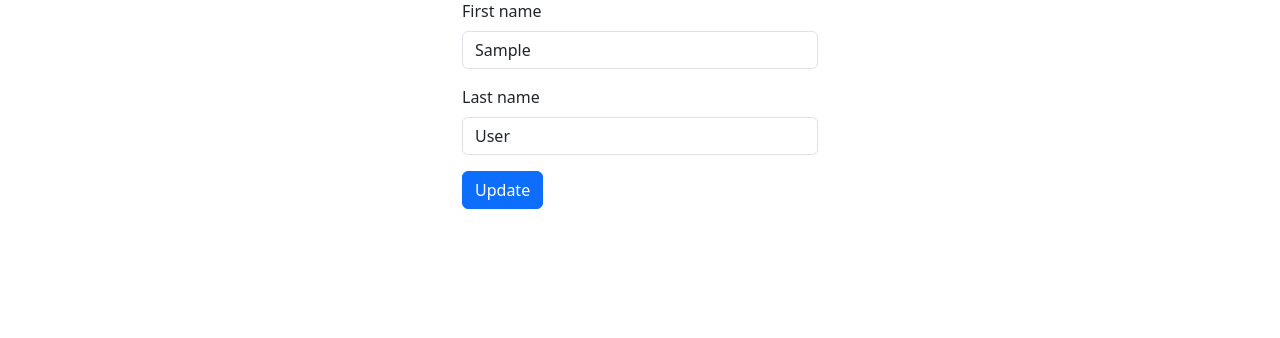
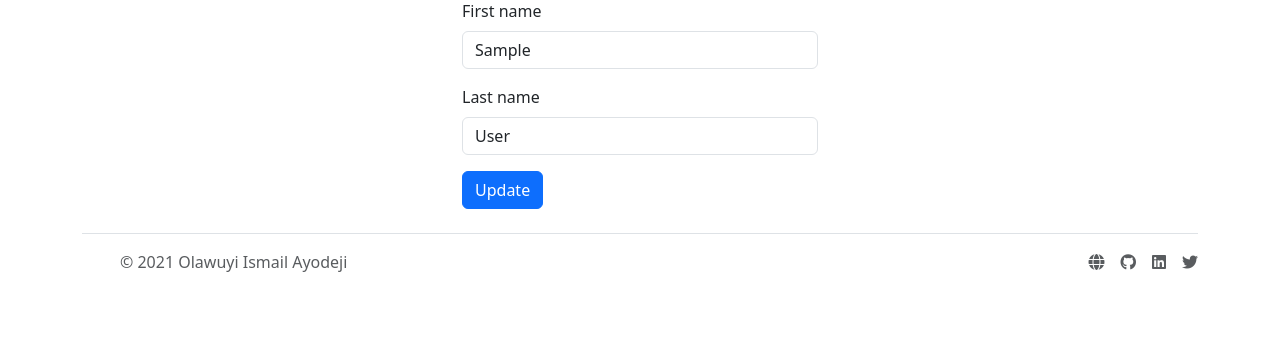
Before and after one commit to Olaism/note-app, a Django app: page /profile/ in a window 1280 px wide. Shown: the part 237-575 px from the top of the page. Run offline with Django 3.2, Linux system fonts and the light colour scheme; the visitor is signed in with stand-in values (Sample User, id 1); some libraries are stand-ins or nearby versions.

Commit message:
Add footer

```diff
--- a/templates/base.html
+++ b/templates/base.html
@@ -50,6 +50,21 @@
     <div class="container">
         {% block content %}
         {% endblock content %}
+        <footer class="d-flex flex-wrap justify-content-between align-items-center py-3 my-4 border-top">
+            <div class="col-md-4 d-flex align-items-center">
+              <a href="/" class="mb-3 me-2 mb-md-0 text-muted text-decoration-none lh-1">
+                <svg class="bi" width="30" height="24"><use xlink:href="#bootstrap"/></svg>
+              </a>
+              <span class="text-muted">&copy; 2021 Olawuyi Ismail Ayodeji</span>
+            </div>
+
+            <ul class="nav col-md-4 justify-content-end list-unstyled d-flex">
+                <li class="ms-3"><a class="text-muted" href="https://www.olaism-portfolio.herokuapp.com"><i class="fa-solid fa-globe"></i></a></li>
+                <li class="ms-3"><a class="text-muted" href="https://www.github.com/olaism"><i class="fa-brands fa-github"></i></a></li>
+                <li class="ms-3"><a class="text-muted" href="https://www.linkedin.com/in/ismail-olawuyi-3ab475208"><i class="fa-brands fa-linkedin"></i></a></li>
+                <li class="ms-3"><a class="text-muted" href="https://www.twitter.com/olaism"><i class="fa-brands fa-twitter"></i></a></li>
+            </ul>
+        </footer>
     </div>
     <script src="https://cdn.jsdelivr.net/npm/@popperjs/core@2.9.2/dist/umd/popper.min.js" ></script>
     <script src="https://cdn.jsdelivr.net/npm/bootstrap@5.0.1/dist/js/bootstrap.min.js" integrity="sha384-Atwg2Pkwv9vp0ygtn1JAojH0nYbwNJLPhwyoVbhoPwBhjQPR5VtM2+xf0Uwh9KtT" crossorigin="anonymous"></script>
```
